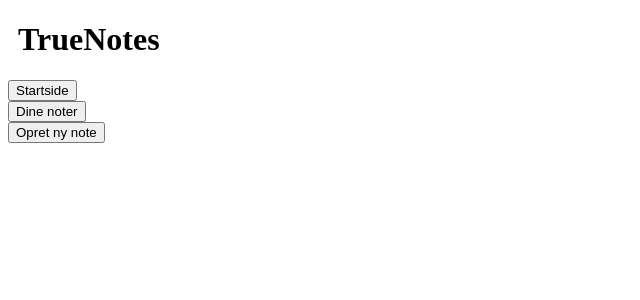
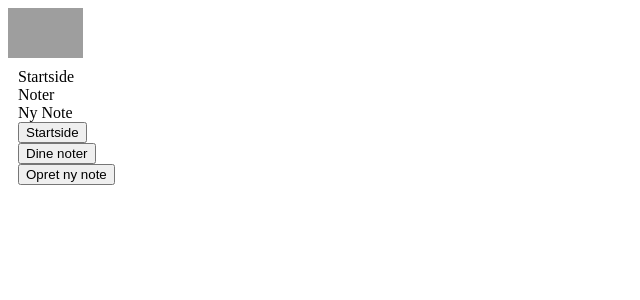
Before and after one commit to NikolaiLi/TrueNotes, a Python web app: template templates/index.html in a window 1280 px wide. Shown: the top 300 px of the page, without its empty margins (0-640 px from the left). Run offline with Jinja, Linux system fonts and the light colour scheme; the template is opened without the code that fills it, so the values that code supplies are empty; grey boxes are pictures that could not be loaded.

Commit message:
navigation bar

```diff
--- a/static/styles.css
+++ b/static/styles.css
@@ -1,6 +1,8 @@
-.header{
-  margin: 10px;
+.logo{
+  display: flex;
+  align-items: center;
 }
+
 .navbar{
    margin: 10px;
   }
--- a/templates/header.html
+++ b/templates/header.html
@@ -7,7 +7,14 @@
 </head>
 <body>
     <div class="header">
-    <h1>TrueNotes<h1>
+        <div class="logo">
+            <img src="https://cdn.discordapp.com/attachments/1066993301401653338/1170988943391592498/TrueNotes.png?ex=655b0b70&is=65489670&hm=91d4e42b7b262c1558cb5a9cb0c018c37c37bfbc579e5afb1dcb5b45bceb8957&" width="75" height="50">
+        </div>
+        <div class="navbar">
+        <div>Startside<div>
+        <div>Noter<div>
+        <div>Ny Note<div>
+        </div>
     </div>
 
     <div class = "tils">
```
